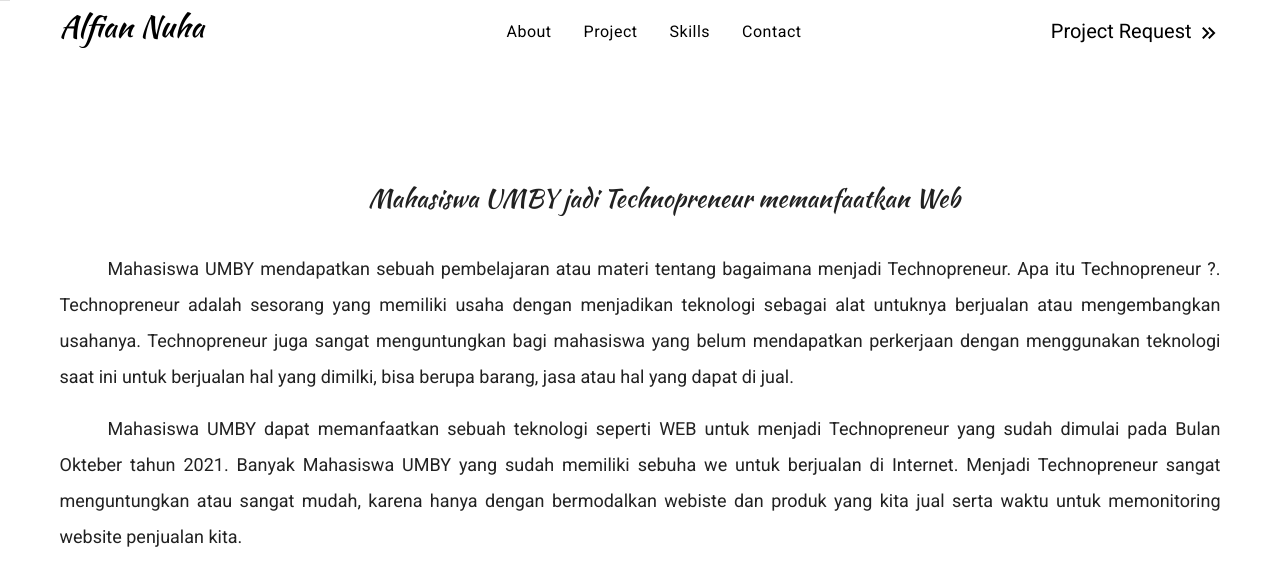
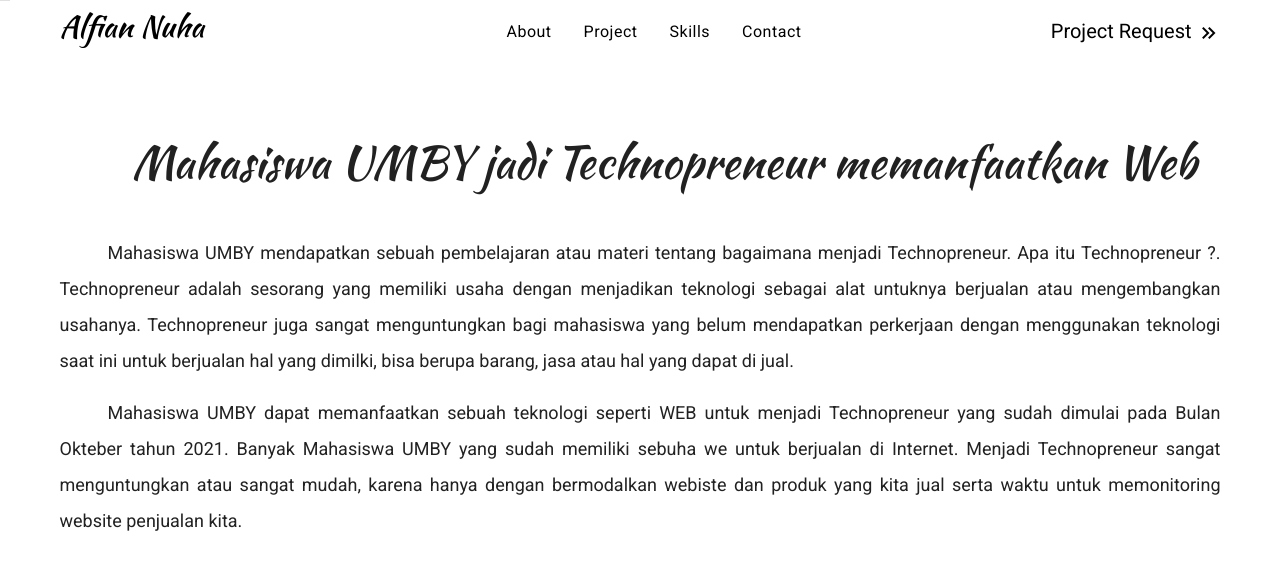
Before and after one commit to alfiannuha/portofolio, a Nuxt app: page /article in a window 1280 px wide. Shown: the top 586 px of the page. Built offline with nearby package versions, Linux system fonts and the light colour scheme.

Commit message:
Tambah Article dan FIx Content

```diff
--- a/pages/article.vue
+++ b/pages/article.vue
@@ -9,7 +9,7 @@
         style = "text-align: justify; text-indent: 0.5in;"
         :class="$vuetify.breakpoint.mdAndDown ? 'py-6' : 'py-12 my-12'"
       >
-      <h1 :class="$vuetify.breakpoint.name === 'xl' ? 'mb-7 umby' : 'mb-7 mt-14 umby-mobile'">Mahasiswa UMBY jadi Technopreneur memanfaatkan Web</h1>
+      <h1 :class="$vuetify.breakpoint.name === 'lg' ? 'mb-7 umby' : 'mb-7 mt-14 umby-mobile'">Mahasiswa UMBY jadi Technopreneur memanfaatkan Web</h1>
 
       <div style="font-size: 18px !important;">
         <p>
```
